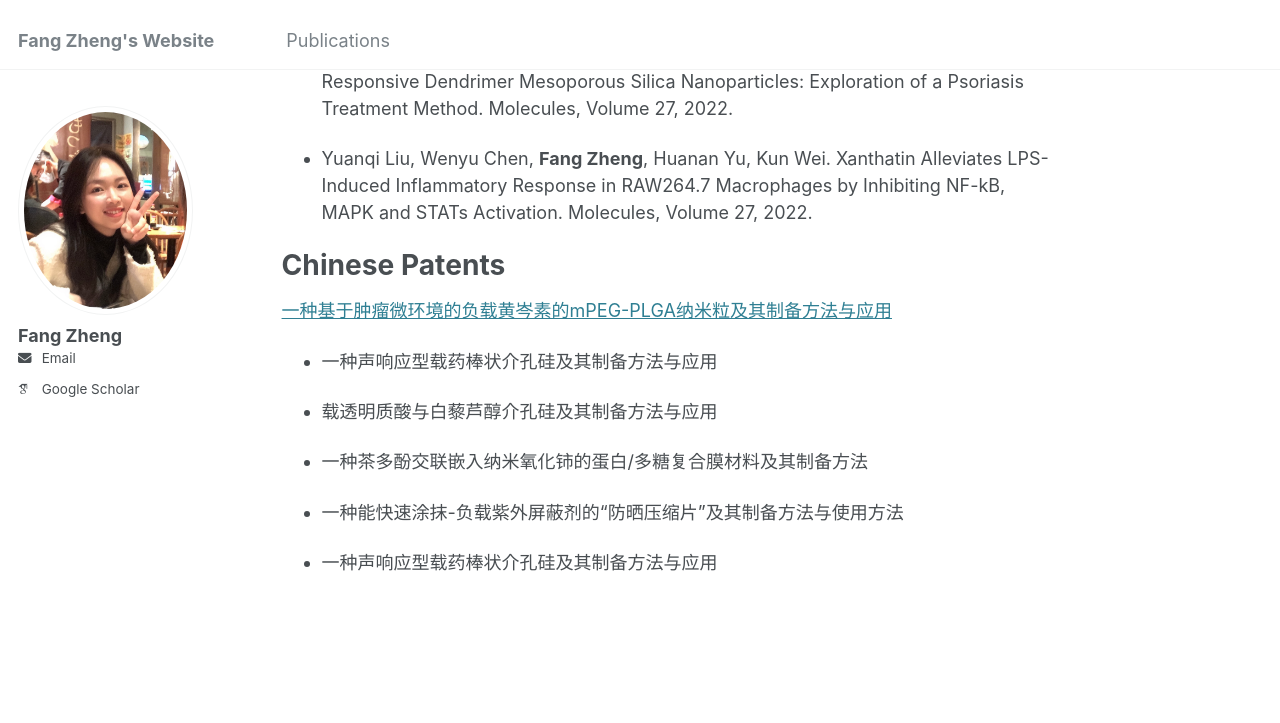
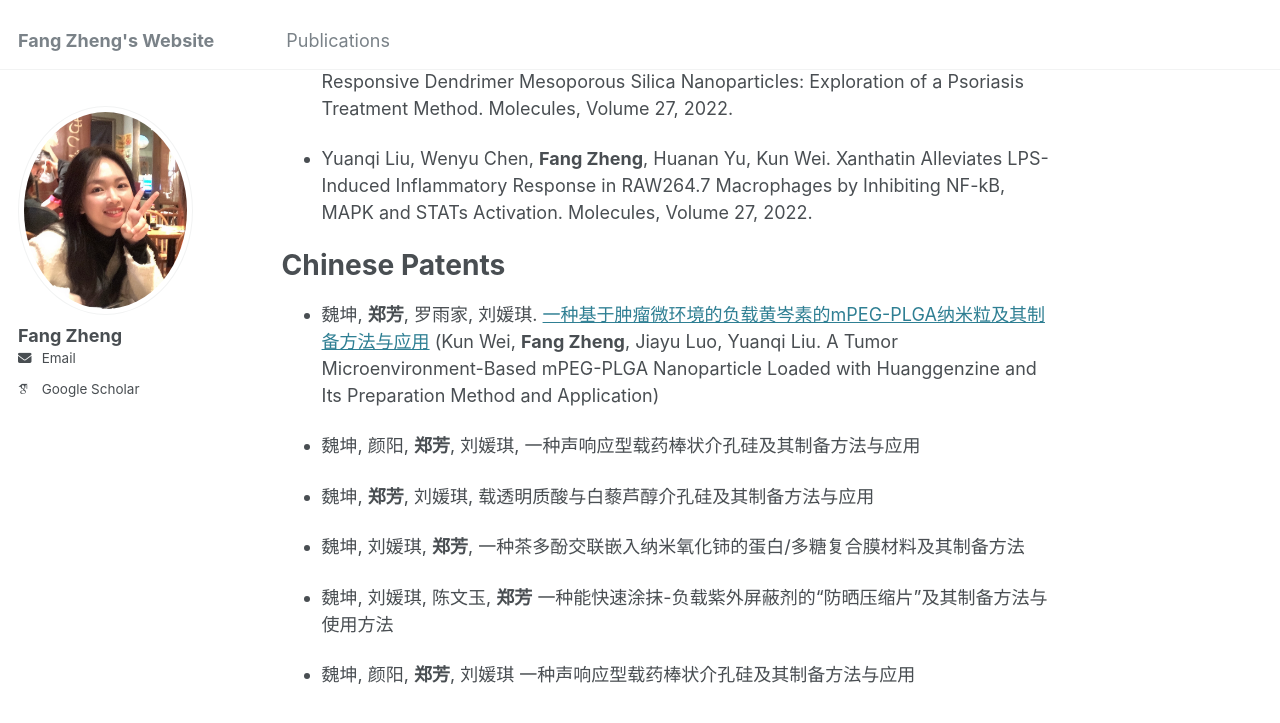
Before and after one commit to zheng-fang-1/zheng-fang-1.github.io, a Jekyll site: the page built from _pages/about.md, in a window 1280 px wide and 900 px high, scrolled down 884 px. Shown: the top 723 px of the window. Built offline with Jekyll 4.4.1, drawn with Linux system fonts in a browser that asks for light colours; some web fonts are replaced.

Commit message:
Update about.md

```diff
--- a/_pages/about.md
+++ b/_pages/about.md
@@ -39,17 +39,18 @@ You can also find my articles on my <a href="{{site.author.googlescholar}}">Goog
 
 Chinese Patents
 ======
-<a href="https://xueshu.baidu.com/usercenter/paper/show?paperid=196y04s0g0480mj0ms1x0820e6265855" target="_blank">一种基于肿瘤微环境的负载黄岑素的mPEG-PLGA纳米粒及其制备方法与应用</a>
+* 魏坤, **郑芳**, 罗雨家, 刘媛琪. <a href="https://xueshu.baidu.com/usercenter/paper/show?paperid=196y04s0g0480mj0ms1x0820e6265855" target="_blank">一种基于肿瘤微环境的负载黄岑素的mPEG-PLGA纳米粒及其制备方法与应用</a>
+(Kun Wei, **Fang Zheng**, Jiayu Luo, Yuanqi Liu. A Tumor Microenvironment-Based mPEG-PLGA Nanoparticle Loaded with Huanggenzine and Its Preparation Method and Application)
 
-* 一种声响应型载药棒状介孔硅及其制备方法与应用
+* 魏坤, 颜阳, **郑芳**, 刘媛琪, 一种声响应型载药棒状介孔硅及其制备方法与应用
 
-* 载透明质酸与白藜芦醇介孔硅及其制备方法与应用
+* 魏坤, **郑芳**, 刘媛琪, 载透明质酸与白藜芦醇介孔硅及其制备方法与应用
 
-* 一种茶多酚交联嵌入纳米氧化铈的蛋白/多糖复合膜材料及其制备方法
+* 魏坤, 刘媛琪, **郑芳**, 一种茶多酚交联嵌入纳米氧化铈的蛋白/多糖复合膜材料及其制备方法
 
-* 一种能快速涂抹-负载紫外屏蔽剂的“防晒压缩片”及其制备方法与使用方法
+* 魏坤, 刘媛琪, 陈文玉, **郑芳** 一种能快速涂抹-负载紫外屏蔽剂的“防晒压缩片”及其制备方法与使用方法
 
-* 一种声响应型载药棒状介孔硅及其制备方法与应用
+* 魏坤, 颜阳, **郑芳**, 刘媛琪 一种声响应型载药棒状介孔硅及其制备方法与应用
 
 
 <div class="hitcounter"><a href="https://info.flagcounter.com/5bRG"><img src="https://s05.flagcounter.com/count2/5bRG/bg_FFFFFF/txt_000000/border_CCCCCC/columns_2/maxflags_10/viewers_0/labels_0/pageviews_0/flags_0/percent_0/" alt="Flag Counter" border="0"></a></div>
```
